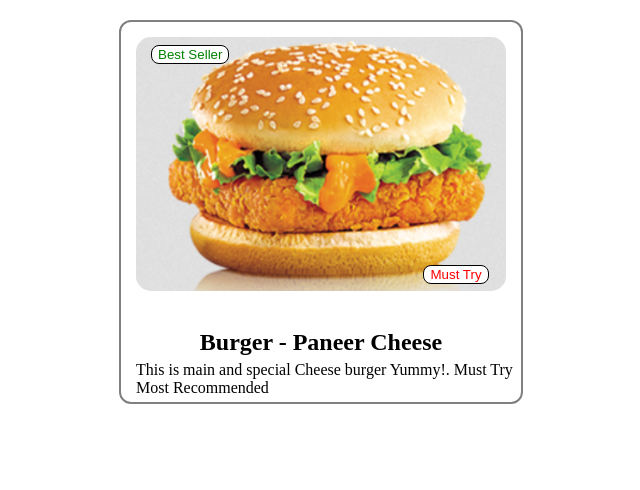
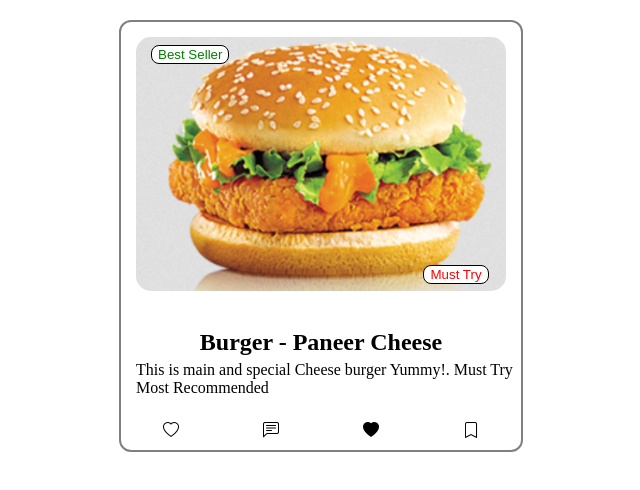
Before and after one commit to Laxmishinde1902/menu-itemnew, a plain HTML site: page index.html in a window 1280 px wide. Shown: the whole page, without its empty margins (319-959 px from the left). Drawn offline with nearby package versions, Linux system fonts and the light colour scheme.

Commit message:
PSA-3458: Button to develop - Like, message, forward and save
PSA-3458: Button to develop - Like, message, forward and save

```diff
--- a/index.html
+++ b/index.html
@@ -17,6 +17,12 @@
          <h2>Burger - Paneer Cheese</h2>
          <p>This is main and special Cheese burger Yummy!. Must Try  Most Recommended</p>
         </section>
+        <section id="card-buttons">
+            <i class="bi bi-heart"></i>
+            <i class="bi bi-chat-left-text"></i>
+            <i class="bi bi-heart-fill"></i>
+            <i class="bi bi-bookmark"></i>
+        </section>
     </div>
 </body>
 </html>
--- a/style.css
+++ b/style.css
@@ -1,3 +1,5 @@
+/* ==============CDN Link============= */
+@import url("https://cdn.jsdelivr.net/npm/bootstrap-icons@1.3.0/font/bootstrap-icons.css");
 
 .menu-item{
       width: 400px;
@@ -39,3 +41,9 @@
       #menu-des h2,p{
         margin: 5px;
       }
+      #card-buttons{
+        display: flex;
+        justify-content: space-around;
+        padding-bottom: 10px;
+        padding-top: 20px;
+      }
```
